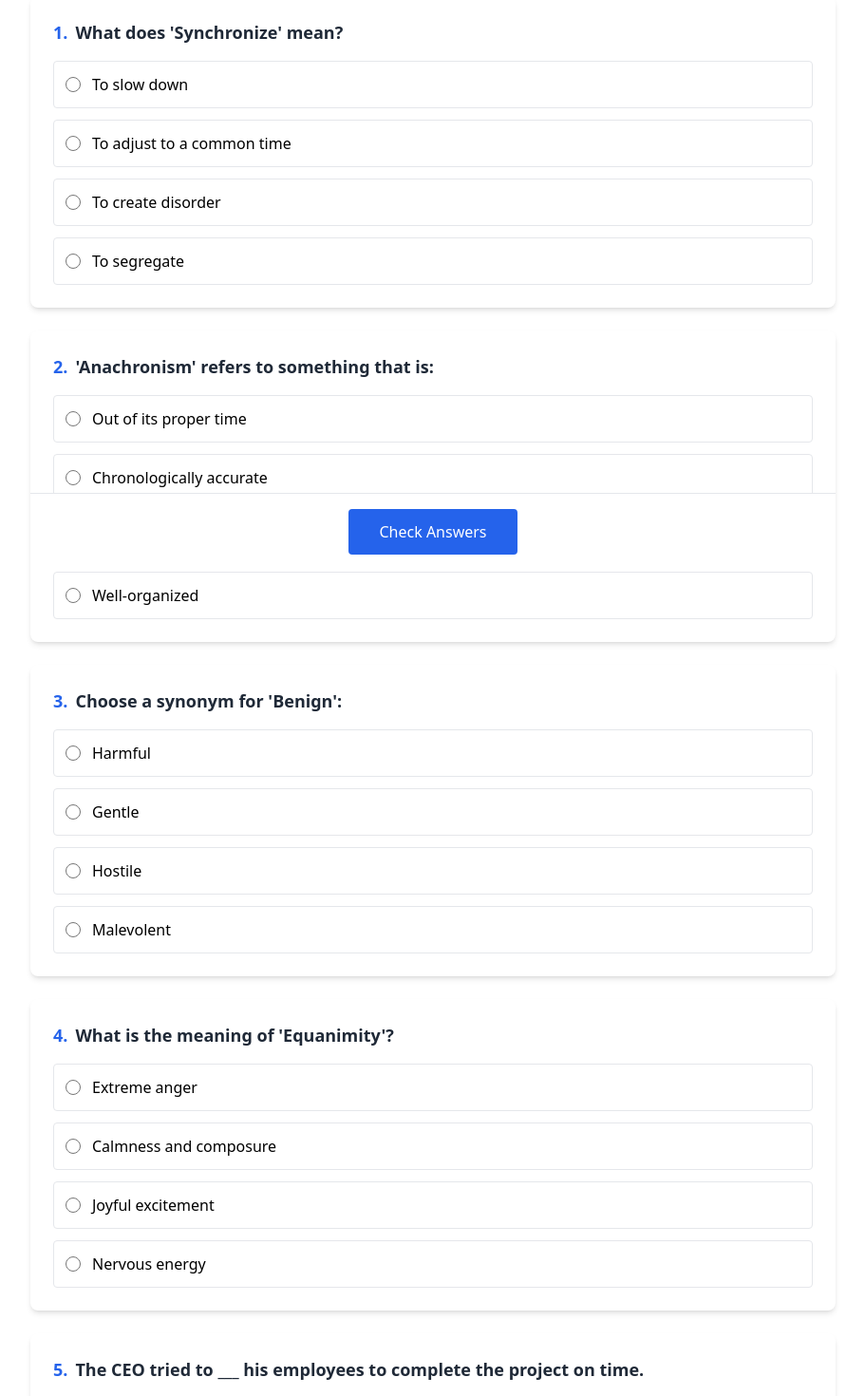
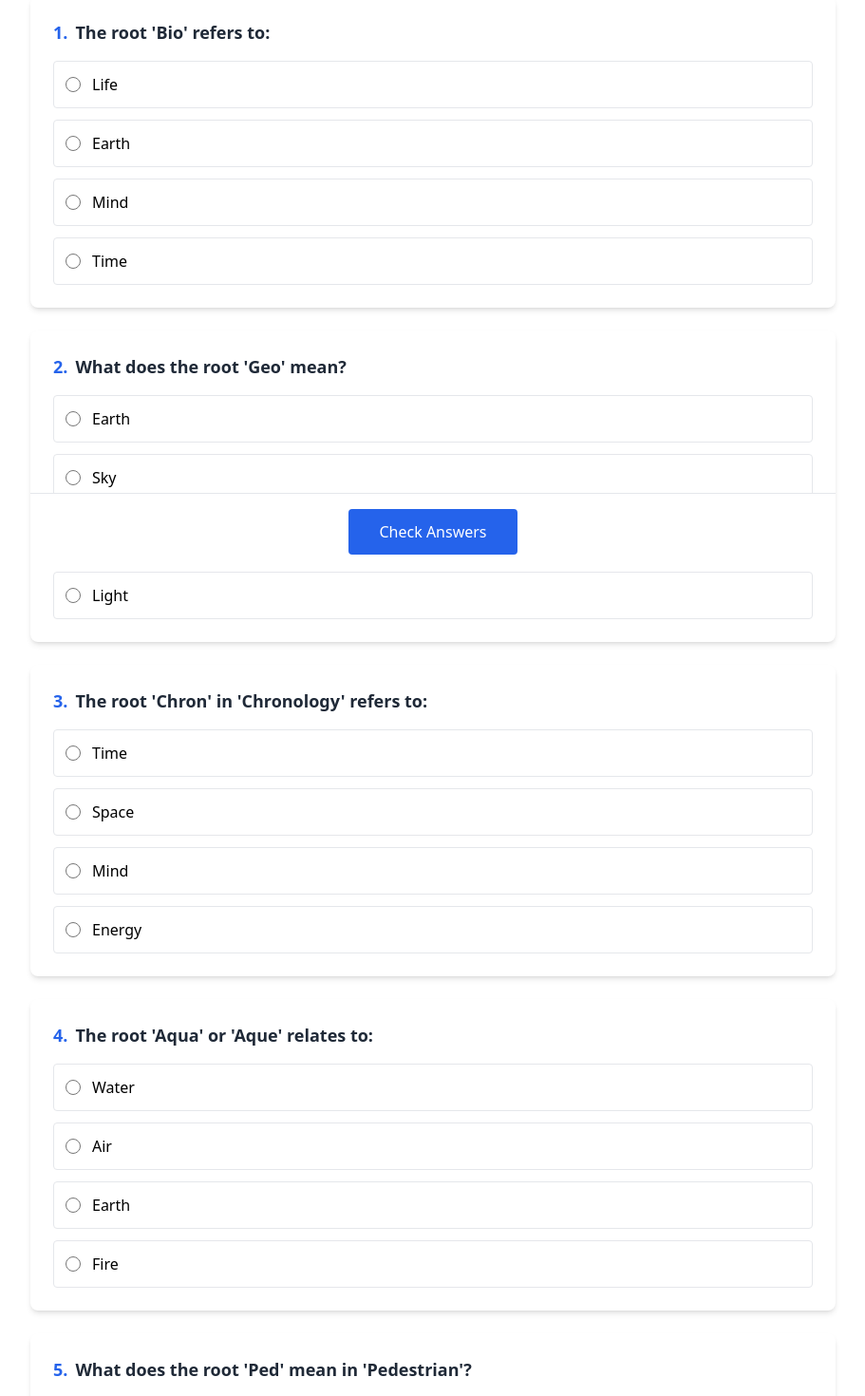
Before and after one commit to sarhak234/quiz-app, a React (Vite) app in the folder client/: page / in a window 1280 px wide. Shown: the part 200-1670 px from the top of the page at 95% size, without its empty margins (184-1095 px from the left). Built offline with nearby package versions, Linux system fonts and the light colour scheme.

Commit message:
Update main.jsx

```diff
--- a/client/src/components/main.jsx
+++ b/client/src/components/main.jsx
@@ -4,312 +4,186 @@ function main() {
     const questions = [
   {
     id: 1,
-          question: "What does 'Synchronize' mean?",
-          options: [
-            "To slow down",
-            "To adjust to a common time",
-            "To create disorder",
-            "To segregate",
-          ],
+    question: "The root 'Bio' refers to:",
+    options: ["Life", "Earth", "Mind", "Time"],
   },
   {
     id: 2,
-          question: "'Anachronism' refers to something that is:",
-          options: [
-            "Out of its proper time",
-            "Chronologically accurate",
-            "Always updated",
-            "Well-organized",
-          ],
+    question: "What does the root 'Geo' mean?",
+    options: ["Earth", "Sky", "Water", "Light"],
   },
   {
     id: 3,
-          question: "Choose a synonym for 'Benign':",
-          options: ["Harmful", "Gentle", "Hostile", "Malevolent"],
+    question: "The root 'Chron' in 'Chronology' refers to:",
+    options: ["Time", "Space", "Mind", "Energy"],
   },
   {
     id: 4,
-          question: "What is the meaning of 'Equanimity'?",
-          options: [
-            "Extreme anger",
-            "Calmness and composure",
-            "Joyful excitement",
-            "Nervous energy",
-          ],
+    question: "The root 'Aqua' or 'Aque' relates to:",
+    options: ["Water", "Air", "Earth", "Fire"],
   },
   {
     id: 5,
-          question: "The CEO tried to ___ his employees to complete the project on time.",
-          options: ["Impede", "Expedite", "Aggregate", "Segregate"],
+    question: "What does the root 'Ped' mean in 'Pedestrian'?",
+    options: ["Foot", "Hand", "Child", "Mind"],
   },
   {
     id: 6,
-          question: "What is the antonym of 'Magnanimity'?",
-          options: ["Generosity", "Greed", "Kindness", "Selflessness"],
+    question: "The root 'Therm' in 'Thermometer' means:",
+    options: ["Heat", "Light", "Cold", "Pressure"],
   },
   {
     id: 7,
-          question: "The historian discovered an ___ in the old manuscript.",
-          options: ["Synchronize", "Anachronism", "Chronicle", "Animus"],
+    question: "What does the root 'Port' mean?",
+    options: ["Carry", "Break", "Build", "Think"],
   },
   {
     id: 8,
-          question: "Which word is synonymous with 'Expedite'?",
-          options: ["Accelerate", "Delay", "Block", "Hinder"],
+    question: "The root 'Dict' in 'Dictate' means:",
+    options: ["Speak", "Write", "Listen", "Read"],
   },
   {
     id: 9,
-          question: "Choose the correct antonym for 'Doleful':",
-          options: ["Cheerful", "Sorrowful", "Grieving", "Depressing"],
+    question: "The root 'Graph' refers to:",
+    options: ["Write", "Draw", "Speak", "Move"],
   },
   {
     id: 10,
-          question: "What does 'Bona fide' mean?",
-          options: ["Fake", "Genuine", "Dangerous", "Unrealistic"],
+    question: "What does the root 'Mater' or 'Matri' mean?",
+    options: ["Mother", "Father", "Child", "Brother"],
   },
   {
     id: 11,
-          question: "The ___ of the team into smaller groups made the task easier.",
-          options: ["Segregation", "Animation", "Aggregation", "Condolence"],
+    question: "The root 'Pater' or 'Patri' means:",
+    options: ["Father", "Mother", "Sibling", "Friend"],
   },
   {
     id: 12,
-          question: "Select the synonym for 'Credible':",
-          options: ["Unbelievable", "Plausible", "False", "Suspicious"],
+    question: "The root 'Bene' in 'Benevolent' means:",
+    options: ["Good", "Evil", "Strong", "Fast"],
   },
   {
     id: 13,
-          question: "Which word describes a person who loves to socialize?",
-          options: ["Gregarious", "Indolent", "Diffident", "Credulous"],
+    question: "What does the root 'Mal' mean?",
+    options: ["Bad", "Good", "Soft", "Bright"],
   },
   {
     id: 14,
-          question: "'Bon mot' refers to:",
-          options: [
-            "A sharp remark",
-            "A genuine act",
-            "A kind gesture",
-            "A cruel joke",
-          ],
+    question: "The root 'Logy' in 'Biology' means:",
+    options: ["Study", "Life", "System", "Energy"],
   },
   {
     id: 15,
-          question: "What does 'Fiduciary' relate to?",
-          options: [
-            "Financial trust",
-            "Religious beliefs",
-            "Physical effort",
-            "Medical treatment",
-          ],
+    question: "What does the root 'Cred' mean?",
+    options: ["Believe", "Create", "Build", "Teach"],
   },
   {
     id: 16,
-          question: "The opposite of 'Inanimate' is:",
-          options: ["Dead", "Alive", "Stiff", "Artificial"],
+    question: "The root 'Manu' in 'Manual' refers to:",
+    options: ["Hand", "Foot", "Machine", "Mind"],
   },
   {
     id: 17,
-          question: "The philanthropist’s ___ actions helped many families.",
-          options: ["Malevolent", "Benevolent", "Gregarious", "Anachronistic"],
+    question: "The root 'Vid' or 'Vis' means:",
+    options: ["See", "Hear", "Speak", "Feel"],
   },
   {
     id: 18,
-          question: "What is the synonym of 'Condole'?",
-          options: ["Mourn", "Celebrate", "Disregard", "Ignore"],
+    question: "The root 'Phon' in 'Telephone' refers to:",
+    options: ["Sound", "Light", "Distance", "Signal"],
   },
   {
     id: 19,
-          question: "Despite the challenges, she maintained her ___ and stayed calm.",
-          options: ["Equanimity", "Animosity", "Expediency", "Indolence"],
+    question: "The root 'Hydro' or 'Hydra' refers to:",
+    options: ["Water", "Air", "Fire", "Earth"],
   },
   {
     id: 20,
-          question: "'Credulous' means:",
-          options: [
-            "Too ready to believe things",
-            "Highly skeptical",
-            "Doubtful",
-            "Untrustworthy",
-          ],
+    question: "What does the root 'Auto' in 'Autonomous' mean?",
+    options: ["Self", "Other", "Machine", "Fast"],
   },
   {
     id: 21,
-          question: "The term 'Bonhomie' refers to:",
-          options: [
-            "Cheerful friendliness",
-            "Hostile intentions",
-            "Indifference",
-            "Sadness",
-          ],
+    question: "The root 'Mort' in 'Mortal' means:",
+    options: ["Death", "Life", "Soul", "Mind"],
   },
   {
     id: 22,
-          question: "What is the antonym of 'Benign'?",
-          options: ["Gentle", "Harmful", "Generous", "Kind"],
+    question: "The root 'Scrib' or 'Script' means:",
+    options: ["Write", "Draw", "Speak", "Move"],
   },
   {
     id: 23,
-          question: "The antonym of 'Gregarious' is:",
-          options: ["Sociable", "Reserved", "Outgoing", "Friendly"],
+    question: "What does the root 'Phil' mean?",
+    options: ["Love", "Hate", "Fear", "Power"],
   },
   {
     id: 24,
-          question: "What is the meaning of 'Expedition'?",
-          options: [
-            "A long journey for a specific purpose",
-            "A delay in action",
-            "A collection of resources",
-            "A financial trust",
-          ],
+    question: "The root 'Poly' in 'Polygon' refers to:",
+    options: ["Many", "Few", "Large", "Small"],
   },
   {
     id: 25,
-          question: "The word 'Manacle' is most closely related to:",
-          options: ["Freedom", "Restraints", "Opportunity", "Responsibility"],
+    question: "The root 'Luc' or 'Lum' in 'Illuminate' refers to:",
+    options: ["Light", "Dark", "Fire", "Energy"],
   },
   {
     id: 26,
-          question: "What does 'Podiatrist' specialize in?",
-          options: ["Brain surgery", "Foot care", "Cardiology", "Mental health"],
+    question: "What does the root 'Cide' in 'Pesticide' mean?",
+    options: ["Kill", "Grow", "Build", "Protect"],
   },
   {
     id: 27,
-          question: "What is the synonym of 'Expeditious'?",
-          options: ["Efficient", "Slow", "Hindered", "Complicated"],
+    question: "The root 'Omni' in 'Omnipresent' means:",
+    options: ["All", "One", "None", "Some"],
   },
   {
     id: 28,
-          question: "The word 'Credence' relates to:",
-          options: [
-            "Belief in something as true",
-            "Doubtfulness",
-            "Physical appearance",
-            "Lack of knowledge",
-          ],
+    question: "The root 'Anti' in 'Antibiotic' means:",
+    options: ["Against", "For", "With", "Between"],
   },
   {
     id: 29,
-          question: "What does 'Confidential' mean?",
-          options: [
-            "Meant to be kept private",
-            "Open to everyone",
-            "Easily accessible",
-            "Untrustworthy",
-          ],
+    question: "The root 'Theo' in 'Theology' refers to:",
+    options: ["God", "Earth", "Time", "Life"],
   },
   {
     id: 30,
-          question: "Which of these words relates to sorrow?",
-          options: ["Dolorous", "Bona fide", "Gregarious", "Fiduciary"],
-        },
-        {
-          id: 31,
-          question: "The antonym of 'Incredible' is:",
-          options: ["Unbelievable", "Ordinary", "Plausible", "Amazing"],
-        },
-        {
-          id: 32,
-          question: "What does 'Aggregate' mean?",
-          options: [
-            "To separate into parts",
-            "A total collection",
-            "An individual entity",
-            "To remove entirely",
-          ],
-        },
-        {
-          id: 33,
-          question: "Select the correct definition for 'Perfidy':",
-          options: [
-            "Faithfulness",
-            "Betrayal of trust",
-            "Financial trust",
-            "Loyalty",
-          ],
-        },
-        {
-          id: 34,
-          question: "'Diffident' means:",
-          options: ["Lacking self-confidence", "Overly confident", "Cheerful", "Bold"],
-        },
-        {
-          id: 35,
-          question: "The opposite of 'Confidence' is:",
-          options: ["Trust", "Diffidence", "Belief", "Credibility"],
-        },
-        {
-          id: 36,
-          question: "The antonym of 'Benefactor' is:",
-          options: ["Recipient", "Oppressor", "Donor", "Kind person"],
-        },
-        {
-          id: 37,
-          question: "The root 'Chron' in 'Chronological' refers to:",
-          options: ["Time", "Place", "Number", "History"],
-        },
-        {
-          id: 38,
-          question: "What does 'Exonerate' mean?",
-          options: [
-            "To remove blame",
-            "To accuse",
-            "To congratulate",
-            "To delay",
-          ],
-        },
-        {
-          id: 39,
-          question: "The word 'Onerous' suggests something is:",
-          options: ["Easy", "Burdensome", "Helpful", "Generous"],
-        },
-        {
-          id: 40,
-          question: "The opposite of 'Segregate' is:",
-          options: ["Combine", "Separate", "Move away", "Aggregate"],
-        },
-
+    question: "What does the root 'Chron' in 'Anachronism' mean?",
+    options: ["Time", "Place", "Order", "Memory"],
+  }
 ];
       const answers = [
-        { id: 1, answer: "To adjust to a common time" },
-        { id: 2, answer: "Out of its proper time" },
-        { id: 3, answer: "Gentle" },
-        { id: 4, answer: "Calmness and composure" },
-        { id: 5, answer: "Expedite" },
-        { id: 6, answer: "Greed" },
-        { id: 7, answer: "Anachronism" },
-        { id: 8, answer: "Accelerate" },
-        { id: 9, answer: "Cheerful" },
-        { id: 10, answer: "Genuine" },
-        { id: 11, answer: "Segregation" },
-        { id: 12, answer: "Plausible" },
-        { id: 13, answer: "Gregarious" },
-        { id: 14, answer: "A sharp remark" },
-        { id: 15, answer: "Financial trust" },
-        { id: 16, answer: "Alive" },
-        { id: 17, answer: "Benevolent" },
-        { id: 18, answer: "Mourn" },
-        { id: 19, answer: "Equanimity" },
-        { id: 20, answer: "Too ready to believe things" },
-        { id: 21, answer: "Cheerful friendliness" },
-        { id: 22, answer: "Harmful" },
-        { id: 23, answer: "Reserved" },
-        { id: 24, answer: "A long journey for a specific purpose" },
-        { id: 25, answer: "Restraints" },
-        { id: 26, answer: "Foot care" },
-        { id: 27, answer: "Efficient" },
-        { id: 28, answer: "Belief in something as true" },
-        { id: 29, answer: "Meant to be kept private" },
-        { id: 30, answer: "Dolorous" },
-        { id: 31, answer: "Ordinary" },
-        { id: 32, answer: "A total collection" },
-        { id: 33, answer: "Betrayal of trust" },
-        { id: 34, answer: "Lacking self-confidence" },
-        { id: 35, answer: "Diffidence" },
-        { id: 36, answer: "Oppressor" },
-        { id: 37, answer: "Time" },
-        { id: 38, answer: "To remove blame" },
-        { id: 39, answer: "Burdensome" },
-        { id: 40, answer: "Combine" },
+  { id: 1, answer: "Life" },
+  { id: 2, answer: "Earth" },
+  { id: 3, answer: "Time" },
+  { id: 4, answer: "Water" },
+  { id: 5, answer: "Foot" },
+  { id: 6, answer: "Heat" },
+  { id: 7, answer: "Carry" },
+  { id: 8, answer: "Speak" },
+  { id: 9, answer: "Write" },
+  { id: 10, answer: "Mother" },
+  { id: 11, answer: "Father" },
+  { id: 12, answer: "Good" },
+  { id: 13, answer: "Bad" },
+  { id: 14, answer: "Study" },
+  { id: 15, answer: "Believe" },
+  { id: 16, answer: "Hand" },
+  { id: 17, answer: "See" },
+  { id: 18, answer: "Sound" },
+  { id: 19, answer: "Water" },
+  { id: 20, answer: "Self" },
+  { id: 21, answer: "Death" },
+  { id: 22, answer: "Write" },
+  { id: 23, answer: "Love" },
+  { id: 24, answer: "Many" },
+  { id: 25, answer: "Light" },
+  { id: 26, answer: "Kill" },
+  { id: 27, answer: "All" },
+  { id: 28, answer: "Against" },
+  { id: 29, answer: "God" },
+  { id: 30, answer: "Time" }
 ];
 
       const [selectedAnswers, setSelectedAnswers] = React.useState({});
```
Lines whose indentation alone changed are shown as unchanged.
